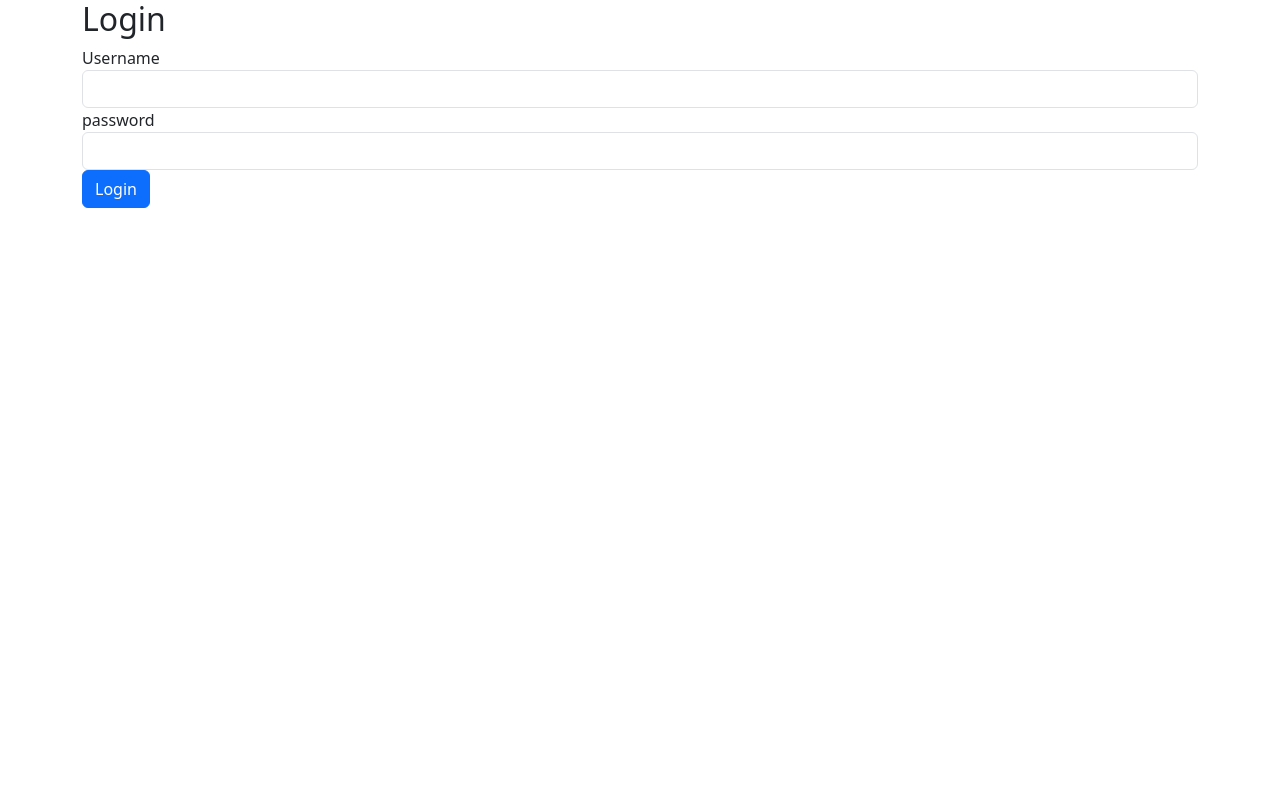
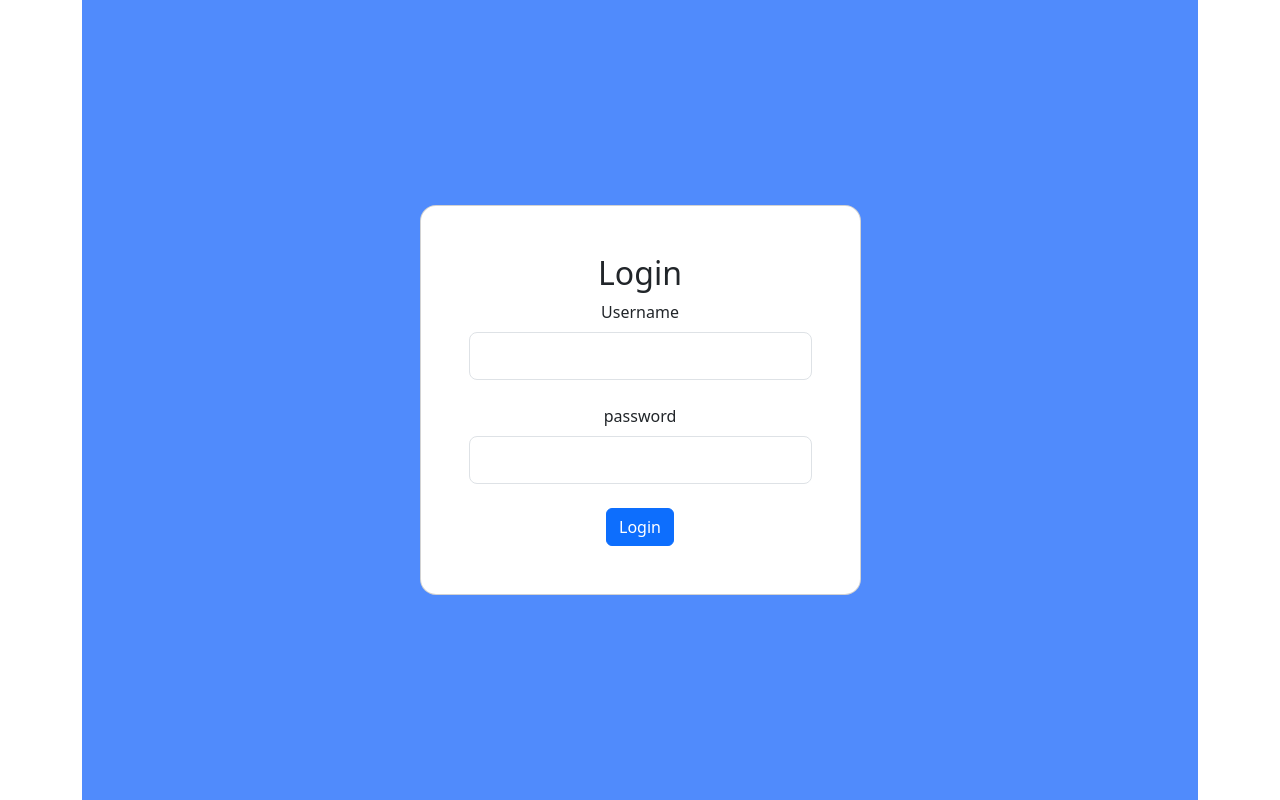
Before and after one commit to kevinandresforero/django_facilito_store, a Django app: template src/facilito_store/templates/users/login.html in a window 1280 px wide. Run offline with Django 3.2, Linux system fonts and the light colour scheme; the template is opened without the code that fills it, so the values that code supplies are empty; some libraries are stand-ins or nearby versions.

Commit message:
clase 14 retoques

```diff
--- a/src/facilito_store/templates/users/login.html
+++ b/src/facilito_store/templates/users/login.html
@@ -6,7 +6,16 @@
     <meta name="viewport" content="width=device-width, initial-scale=1">
     <title>Login</title>
     <link rel="stylesheet" href="https://cdn.jsdelivr.net/npm/bootstrap@5.3.3/dist/css/bootstrap.min.css" rel="stylesheet" integrity="sha384-QWTKZyjpPEjISv5WaRU9OFeRpok6YctnYmDr5pNlyT2bRjXh0JMhjY6hW+ALEwIH" crossorigin="anonymous">
-    <link rel="stylesheet" href="{% static 'css/style.css' %}">
+    <!-- Font Awesome -->
+    <link
+      href="https://cdnjs.cloudflare.com/ajax/libs/font-awesome/6.0.0/css/all.min.css"
+      rel="stylesheet"
+    />
+    <!-- Google Fonts -->
+    <link
+      href="https://fonts.googleapis.com/css?family=Roboto:300,400,500,700&display=swap"
+      rel="stylesheet"
+    />
 </head>
 <body>
 
@@ -20,35 +29,51 @@
                     </div>
                 {% else %}
                     <div class="alert alert-danger">
+                        <button type="button" class="close" data-dismiss="alert">x</button>
                         {{ message }}
                     </div>
                 {% endif %}
             {% endfor %}
         {% endif %}
 
-        <div class="row">
-            <div class="col">
+            <section class="vh-100" style="background-color: #508bfc;">
+                <div class="container py-5 h-100">
+                    <div class="row d-flex justify-content-center align-items-center h-100">
+                        <div class="col-12 col-md-8 col-lg-6 col-xl-5">
+                            <div class="card shadow-2-strong" style="border-radius: 1rem;">
+                                <div class="card-body p-5 text-center">
                                     <h2>Login</h2>
-
                                      <!-- Formulario -->
                                     <form method="post">
                                         {% csrf_token %}
-                    <div class="form-group">
-                        <label for="username">Username</label>
-                        <input name="username" class="form-control">
+                                        <div class="form-outline mb-4">
+                                            <label class="form-label" for="username">Username</label>
+                                            <input name="username" class="form-control form-control-lg">
                                         </div>
 
-                    <div class="form-group">
-                        <label for="password">password</label>
-                        <input type="password" name="password" class="form-control">
+                                        <div class="form-outline mb-4">
+                                            <label class="form-label" for="password">password</label>
+                                            <input type="password" name="password" class="form-control form-control-lg">
                                         </div>
 
                                         <button type="submit" class="btn btn-primary">Login</button>
                                     </form>
-
                                 </div>
                             </div>
                         </div>
+                    </div>
+                </div>
+        </section>
 
+
+    <!-- MDB -->
+    <script
+      type="text/javascript"
+      src="https://cdnjs.cloudflare.com/ajax/libs/mdb-ui-kit/8.2.0/mdb.umd.min.js"
+    ></script>
 </body>
+
+<script src="https://cdn.jsdelivr.net/npm/@popperjs/core@2.11.8/dist/umd/popper.min.js" integrity="sha384-I7E8VVD/ismYTF4hNIPjVp/Zjvgyol6VFvRkX/vR+Vc4jQkC+hVqc2pM8ODewa9r" crossorigin="anonymous"></script>
+<script src="https://cdn.jsdelivr.net/npm/bootstrap@5.3.3/dist/js/bootstrap.min.js" integrity="sha384-0pUGZvbkm6XF6gxjEnlmuGrJXVbNuzT9qBBavbLwCsOGabYfZo0T0to5eqruptLy" crossorigin="anonymous"></script>
+
 </html>
```
Also changed, not shown: src/facilito_store/templates/index.html (+16 -0 lines), src/facilito_store/db.sqlite3. Lines whose indentation alone changed are shown as unchanged.
